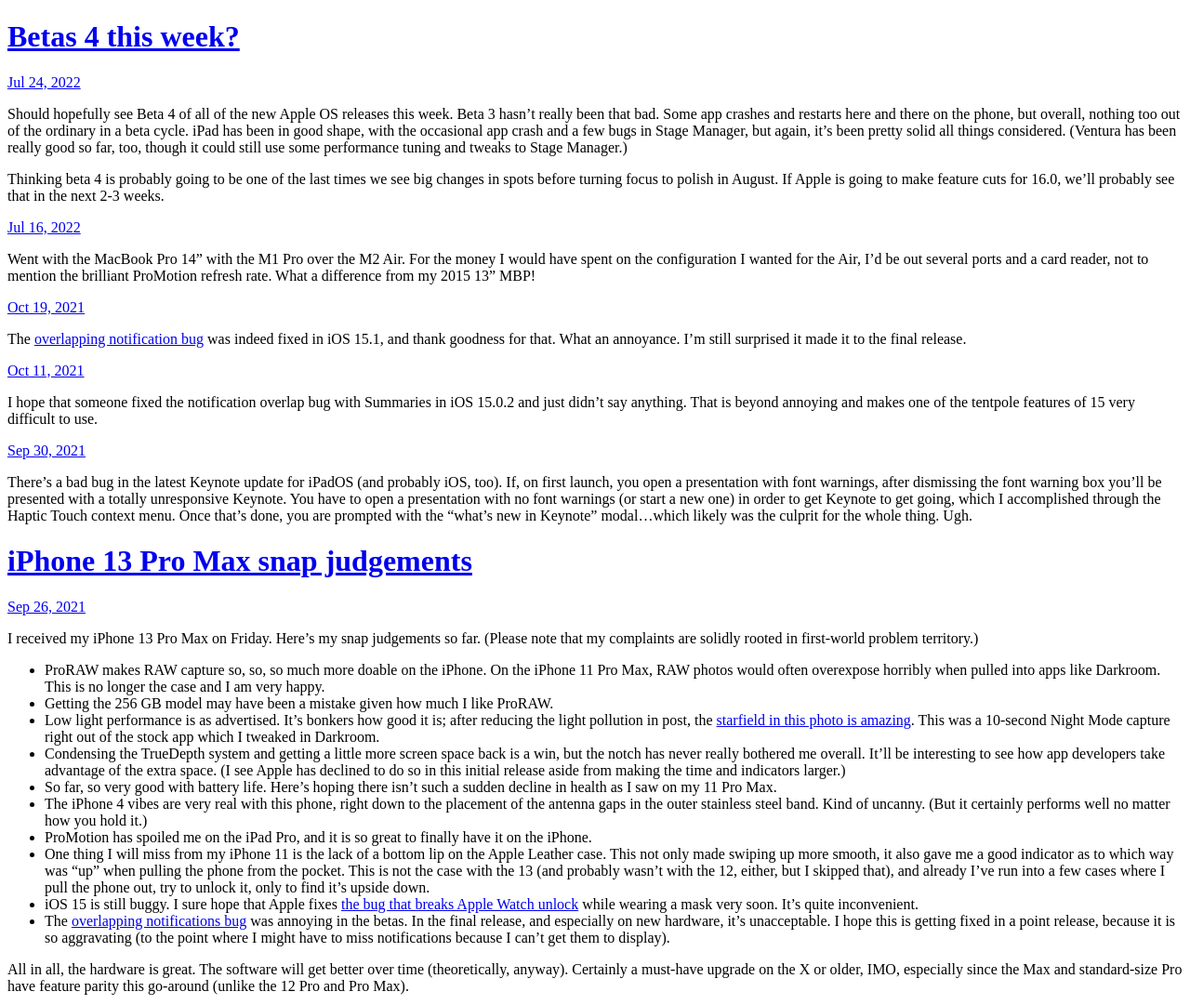
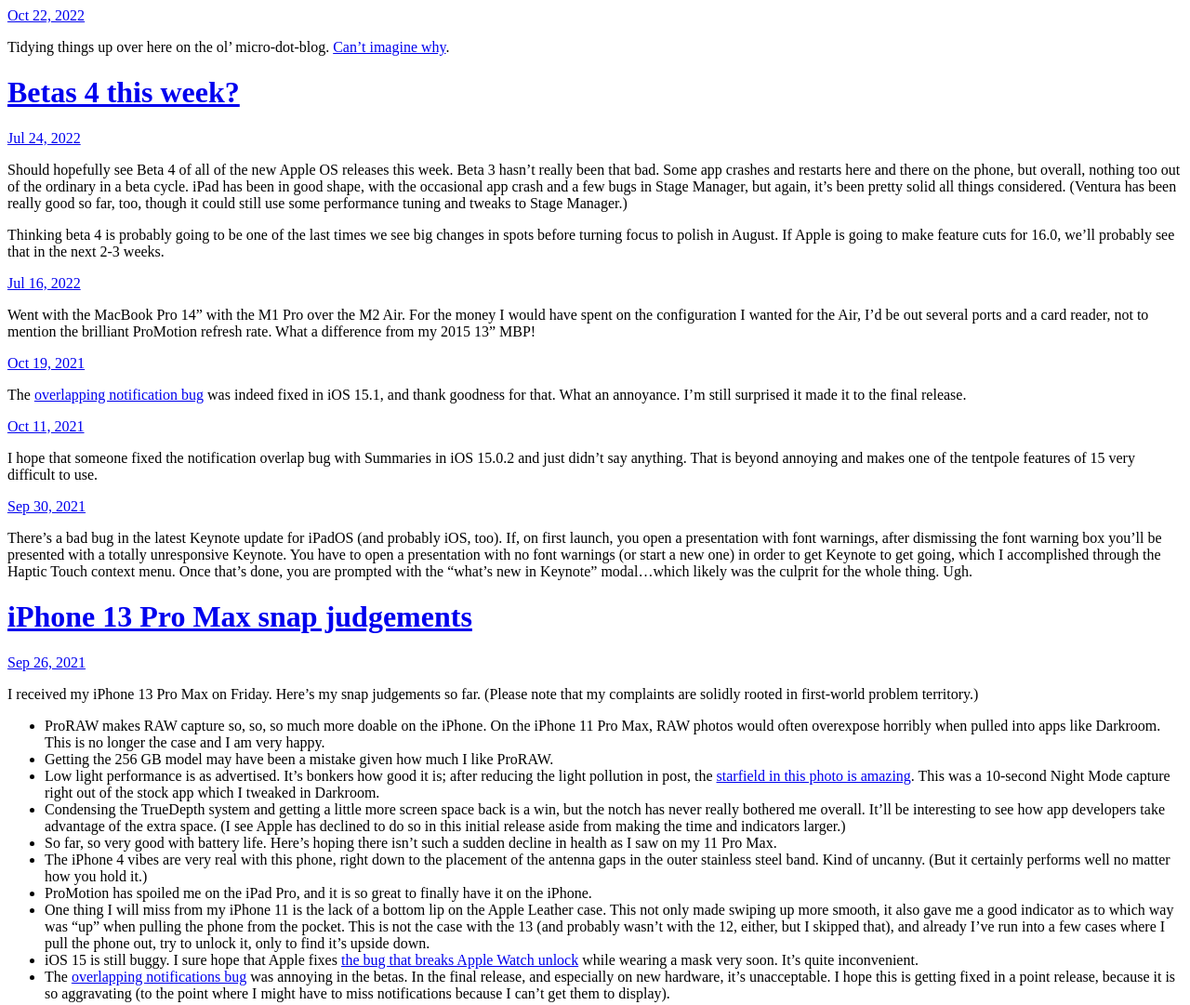
Before and after one commit to jaredwsmith/microblog, a plain HTML site: page index.html in a window 1280 px wide. Shown: the top 1081 px of the page at 93% size. Drawn offline with Linux system fonts and the light colour scheme.

Commit message:
Archiving from Micro.blog.

```diff
--- a/index.html
+++ b/index.html
@@ -21,6 +21,17 @@
 <div class="h-feed">
 
 
+
+	  <div class="h-entry">
+
+
+		<a href="https://jaredwsmith.com/2022/10/22/tidying-things-up.html" class="u-url"><time class="dt-published" datetime="2022-10-22 12:13:10 -0400">Oct 22, 2022</time></a>
+
+		<div class="e-content">
+			 <p>Tidying things up over here on the ol&rsquo; micro-dot-blog. <a href="https://twitter.com/cbouzy/status/1583436603837796353?s=20&t=oabqxYB6eckAgeEJcGLToA">Can&rsquo;t imagine why</a>.</p>
+
+		</div>
+	  </div>
 
 	  <div class="h-entry">
 
@@ -141,7 +152,7 @@
 		<div class="e-content">
 			 <p>Ida is getting it together at absolutely the wrong time for New Orleans, and it doesn’t look like much will get in its way at this point through landfall. I don’t like it one bit for a whole host of reasons, but especially because it looked once again like there was no plan.</p>
 
-<p><img src="https://jaredwsmith.com/uploads/2021/6c230ccac0.jpg" width="600" height="419" alt="" /></p>
+<p><img src="uploads/2021/6c230ccac0.jpg" width="600" height="419" alt="" /></p>
 
 		</div>
 	  </div>
```
